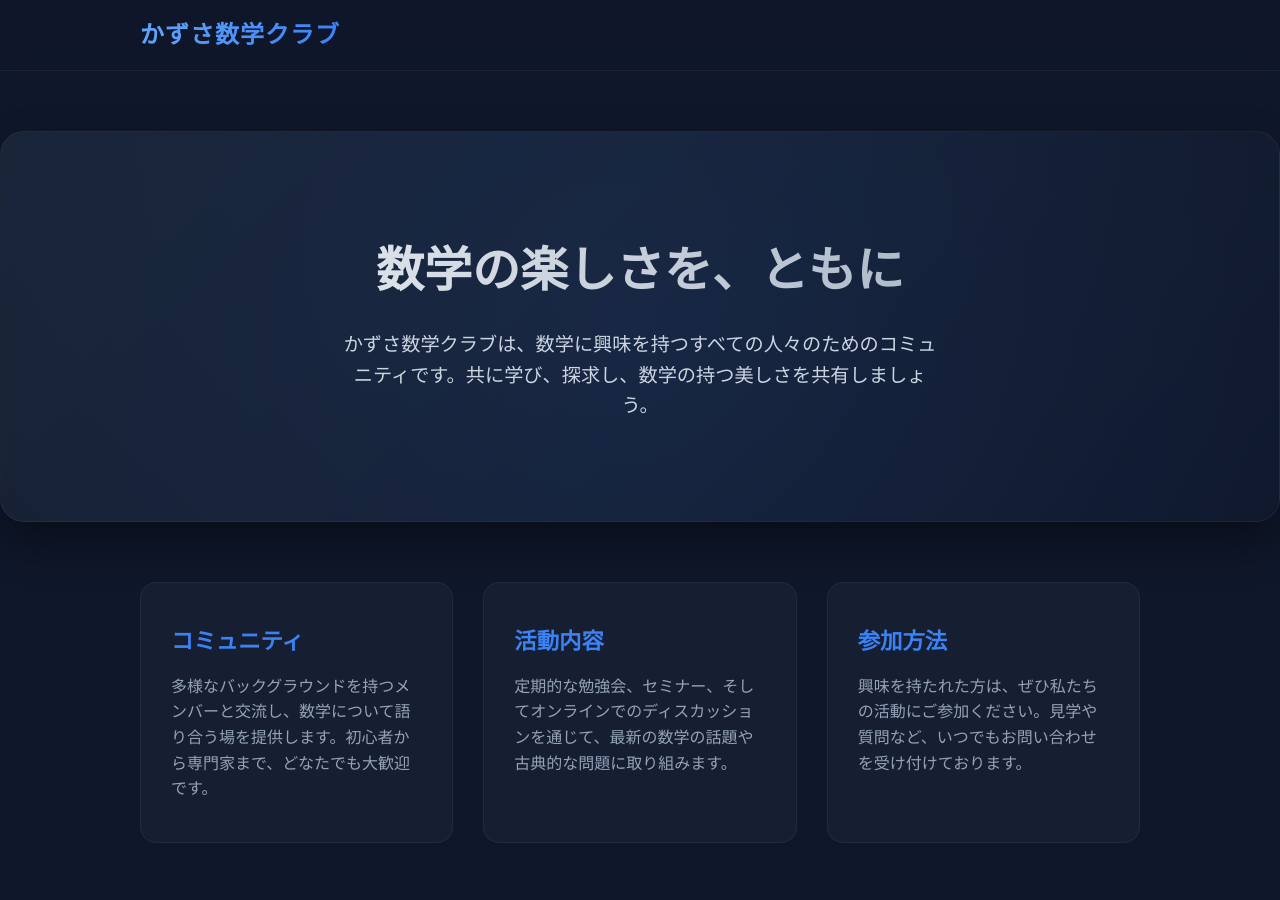
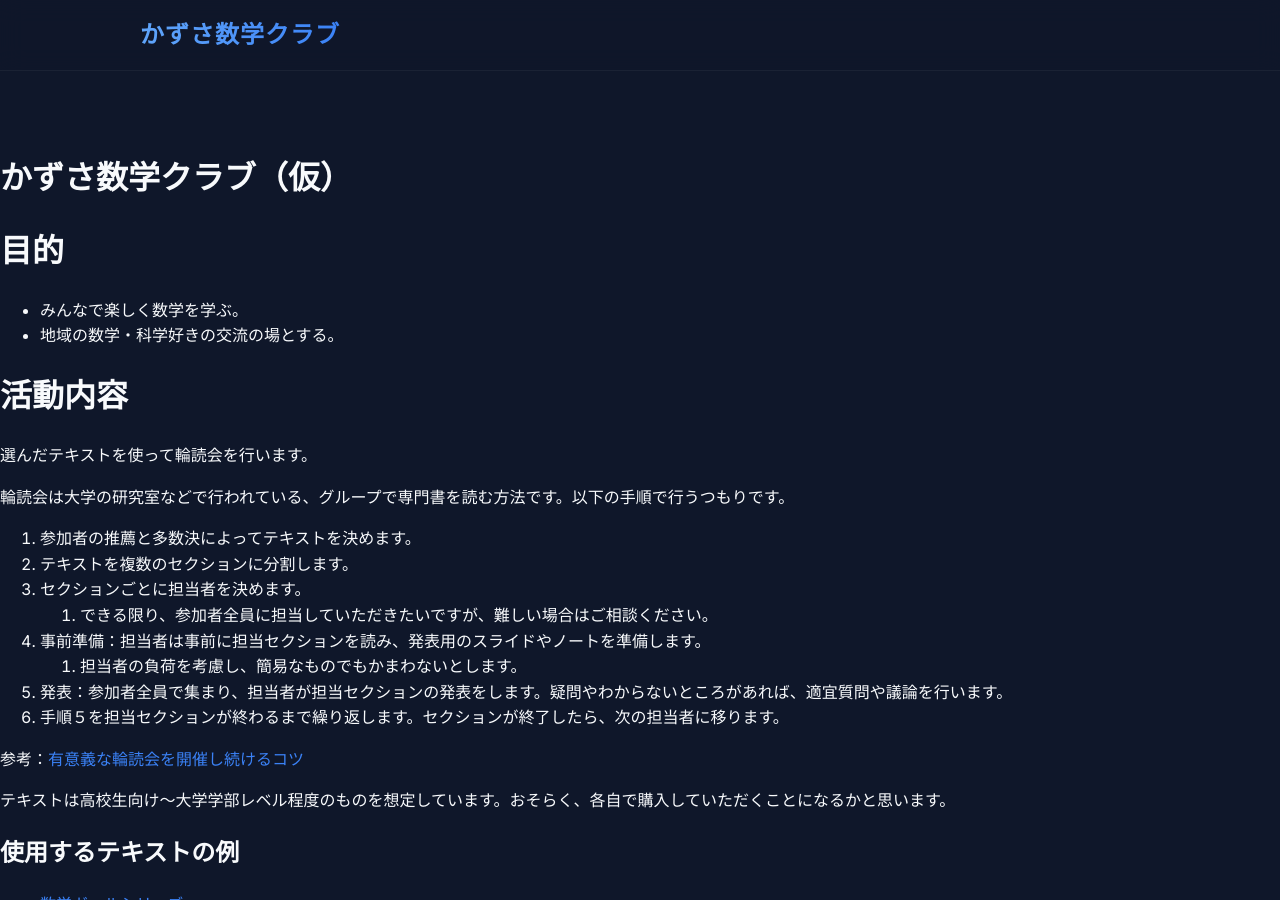
Before and after one commit to jumpeke/kazusa-math-club, a Jekyll site: the page built from index.md, in a window 1280 px wide and 900 px high. Built offline with Jekyll 4.4.1, drawn with Linux system fonts in a browser that asks for light colours; our own code applies the rules of GitHub Pages for plain Markdown files; some of the changed text lies outside the part shown.

Commit message:
docs: update index content for math club updates

```diff
--- a/index.md
+++ b/index.md
@@ -2,24 +2,49 @@
 layout: default
 ---
 
-<div class="hero">
-  <h2>数学の楽しさを、ともに</h2>
-  <p>かずさ数学クラブは、数学に興味を持つすべての人々のためのコミュニティです。共に学び、探求し、数学の持つ美しさを共有しましょう。</p>
-</div>
+# かずさ数学クラブ（仮）
 
-<div class="container">
-  <div class="card-grid">
-    <div class="card">
-      <h3>コミュニティ</h3>
-      <p>多様なバックグラウンドを持つメンバーと交流し、数学について語り合う場を提供します。初心者から専門家まで、どなたでも大歓迎です。</p>
-    </div>
-    <div class="card">
-      <h3>活動内容</h3>
-      <p>定期的な勉強会、セミナー、そしてオンラインでのディスカッションを通じて、最新の数学の話題や古典的な問題に取り組みます。</p>
-    </div>
-    <div class="card">
-      <h3>参加方法</h3>
-      <p>興味を持たれた方は、ぜひ私たちの活動にご参加ください。見学や質問など、いつでもお問い合わせを受け付けております。</p>
-    </div>
-  </div>
-</div>
+# 目的
+
+* みんなで楽しく数学を学ぶ。
+* 地域の数学・科学好きの交流の場とする。
+
+# 活動内容
+
+選んだテキストを使って輪読会を行います。
+
+輪読会は大学の研究室などで行われている、グループで専門書を読む方法です。以下の手順で行うつもりです。
+
+1. 参加者の推薦と多数決によってテキストを決めます。
+2. テキストを複数のセクションに分割します。
+3. セクションごとに担当者を決めます。
+   1. できる限り、参加者全員に担当していただきたいですが、難しい場合はご相談ください。
+4. 事前準備：担当者は事前に担当セクションを読み、発表用のスライドやノートを準備します。
+   1. 担当者の負荷を考慮し、簡易なものでもかまわないとします。
+5. 発表：参加者全員で集まり、担当者が担当セクションの発表をします。疑問やわからないところがあれば、適宜質問や議論を行います。
+6. 手順５を担当セクションが終わるまで繰り返します。セクションが終了したら、次の担当者に移ります。
+
+参考：[有意義な輪読会を開催し続けるコツ](https://techblog.lycorp.co.jp/ja/20231209a)
+
+テキストは高校生向け〜大学学部レベル程度のものを想定しています。おそらく、各自で購入していただくことになるかと思います。
+
+## 使用するテキストの例
+
+* [数学ガールシリーズ](https://www.hyuki.com/girl/)
+* [高校数学の美しい物語](https://www.sbcr.jp/product/4797385588/)
+* [解きたくなる数学シリーズ](https://www.iwanami.co.jp/book/b588085.html)
+* [天書の証明](https://www.maruzen-publishing.co.jp/book/b10121613.html)
+
+など。初回開催時に参加者の推薦と投票によって使用するテキストを決めます。
+
+# 活動頻度
+
+１回２～３時間を２週間に１回程度（実際にやってみて調整をしたいです）
+
+# 参加費
+
+会場費用を参加者で分担します。
+
+# 参加表明・お問い合わせなど
+
+[参加表明・お問い合わせはこちらのフォームから](https://docs.google.com/forms/d/1wrFz6yAz9DjrsUYjbNwmppCmFfCbQcB0Wm0y_mtUKR8/edit)よろしくお願いします。
```
